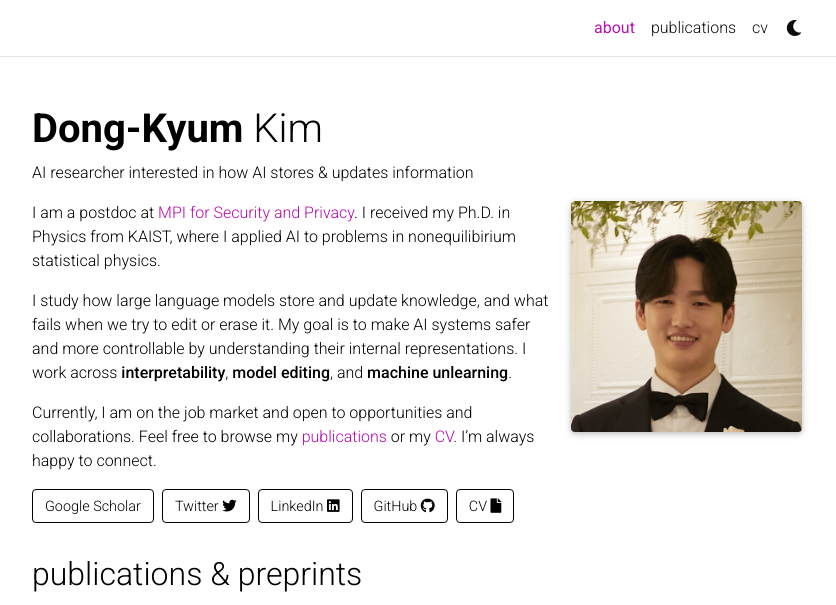
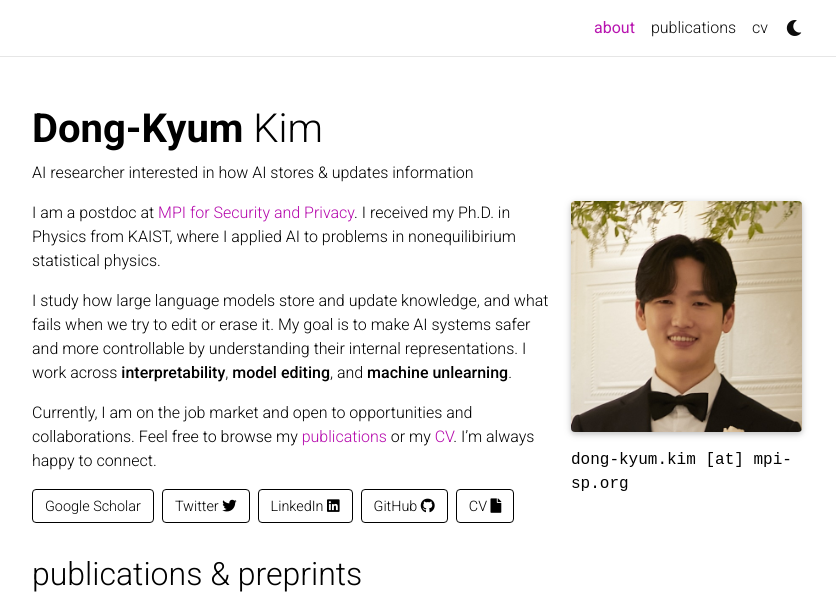
Before and after one commit to kdkyum/kdkyum.github.io, a Jekyll site: the page built from _pages/about.md, in a window 1280 px wide, cut to the strip 0-605 px from the top of the page. Shown: the whole strip, without its empty margins (223-1059 px from the left). Built offline with Jekyll 4.4.1, drawn with Linux system fonts in a browser that asks for light colours; full-size pictures stand in for the smaller copies a plugin makes; comment, search, counter and statistics services are not loaded; a style sheet for code colours, icons or effects is not loaded.

Commit message:
feat: update address format in about page for improved readability

```diff
--- a/_pages/about.md
+++ b/_pages/about.md
@@ -8,7 +8,8 @@ profile:
   align: right
   image: prof_pic.png
   image_circular: false # crops the image to make it circular
-  address:
+  address: >
+    <p>dong-kyum.kim [at] mpi-sp.org</p>
 
 news: false # includes a list of news items
 selected_papers: false # includes a list of papers marked as "selected={true}"
```
